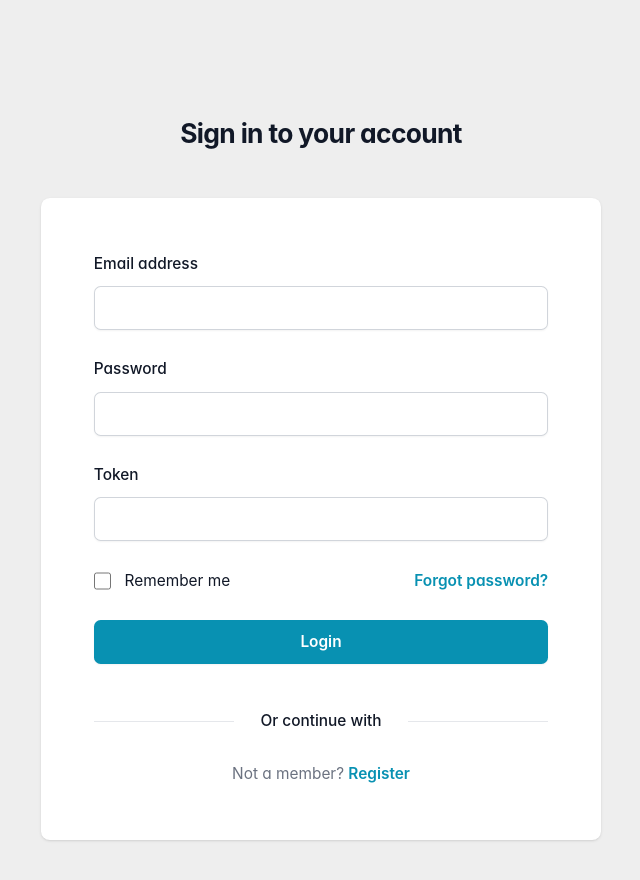
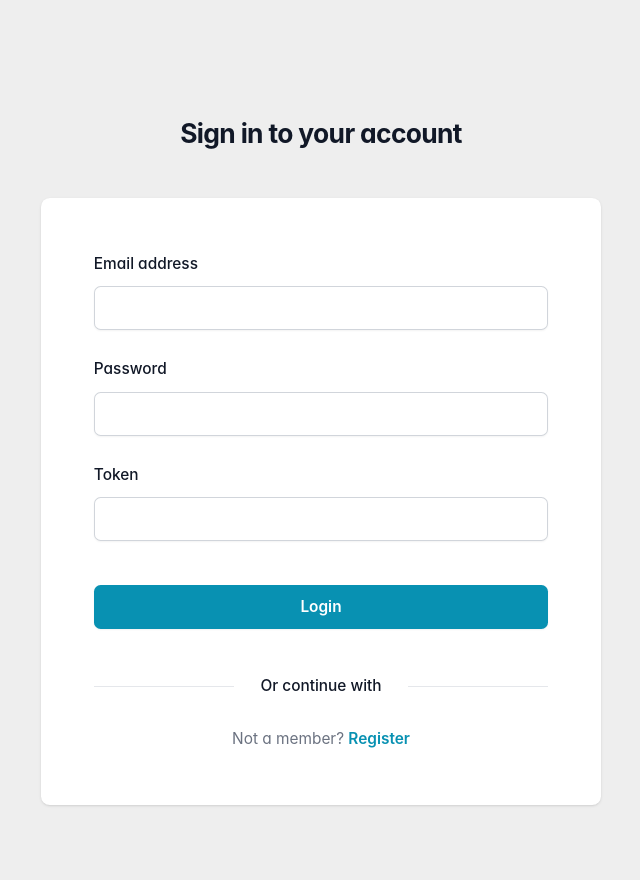
Before and after one commit to maryamghorbani/JackPot, a Vue app: page /login in a window 1280 px wide. Shown: the top 880 px of the page, without its empty margins (319-959 px from the left). Built offline with nearby package versions, Linux system fonts and the light colour scheme.

Commit message:
remove remember and forget password

```diff
--- a/src/components/Login.vue
+++ b/src/components/Login.vue
@@ -50,32 +50,10 @@
               </div>
             </div>
 
-            <div class="flex items-center justify-between">
-              <div class="flex items-center">
-                <input
-                    id="remember-me"
-                    v-model="loginForm.remember"
-                    name="remember-me"
-                    type="checkbox"
-                    class="h-4 w-4 rounded border-gray-300 text-cyan-600 focus:ring-cyan-600"
-                />
-                <label
-                    for="remember-me"
-                    class="ml-3 block text-sm leading-6 text-gray-900"
-                >
-                  Remember me
-                </label>
-              </div>
-
-              <div class="text-sm leading-6">
-                <a href="#" class="font-semibold text-cyan-600 hover:text-cyan-500">Forgot password?</a>
-              </div>
-            </div>
-
             <div>
               <button
                   type="submit"
-                  class="flex w-full justify-center rounded-md bg-cyan-600 px-3 py-2 text-sm font-semibold leading-6 text-white shadow-sm hover:bg-cyan-500 focus-visible:outline focus-visible:outline-2 focus-visible:outline-offset-2 focus-visible:outline-cyan-600"
+                  class="flex w-full justify-center rounded-md bg-cyan-600 mt-10 px-3 py-2 text-sm font-semibold leading-6 text-white shadow-sm hover:bg-cyan-500 focus-visible:outline focus-visible:outline-2 focus-visible:outline-offset-2 focus-visible:outline-cyan-600"
               >
                 Login
               </button>
@@ -128,7 +106,6 @@
   email: '',
   password: '',
   token: '',
-  remember: false,
 });
 
 // const isLogin = computed(() => status.value === 'login');
--- a/src/stores/type.ts
+++ b/src/stores/type.ts
@@ -13,5 +13,4 @@
     email: string,
     password: string,
     token: string,
-    remember: boolean,
 };
```
